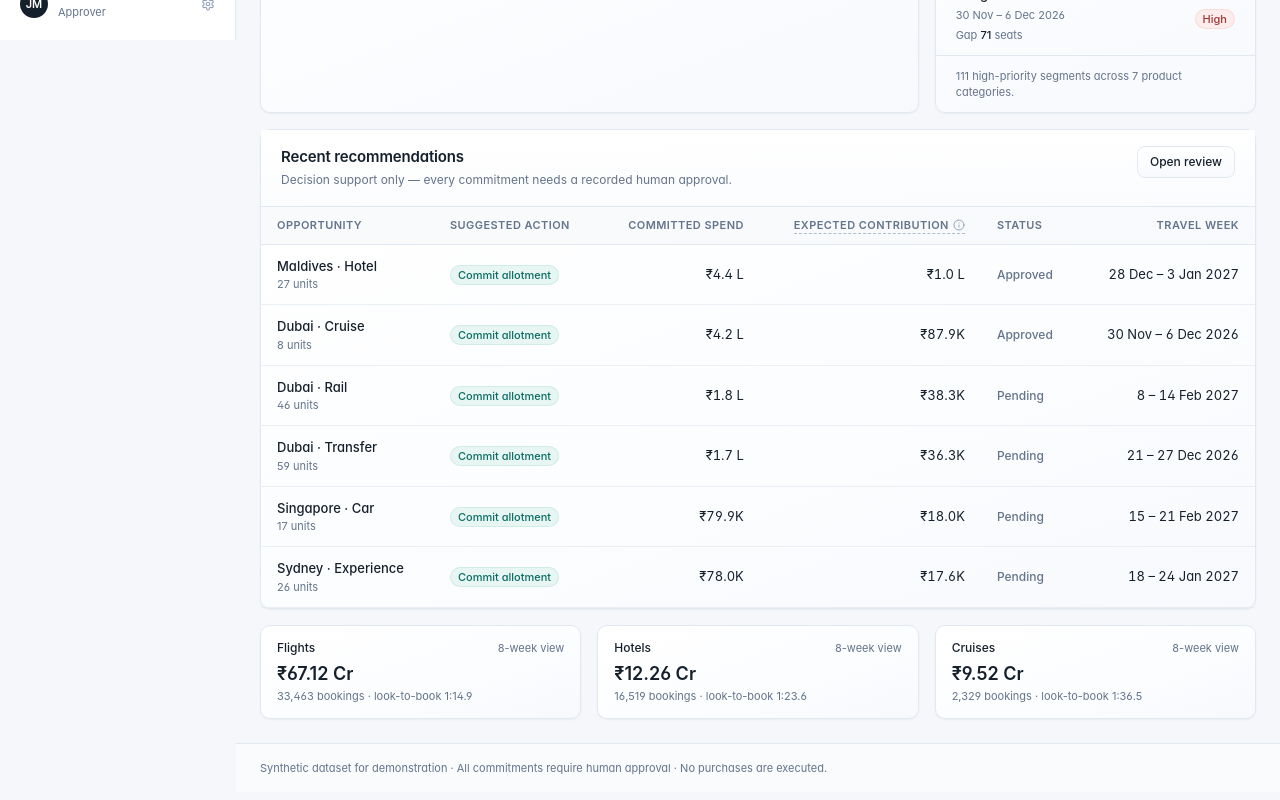
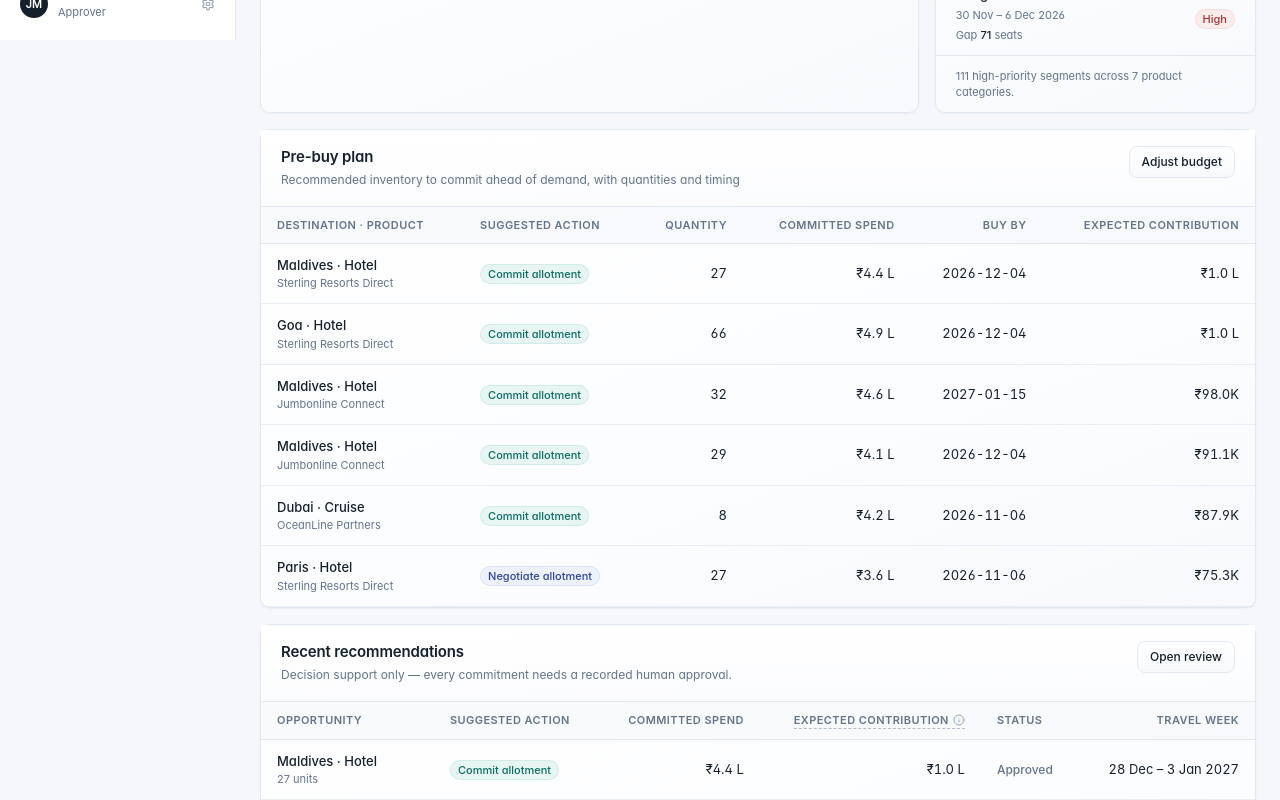
Before and after one commit to JITHUKANNAN-TJ/tbo-inventory-intelligence, a React (Vite) app: page /#/overview in a window 1280 px wide. Shown: the part 760-1560 px from the top of the page. Built offline with nearby package versions, Linux system fonts and the light colour scheme.

Commit message:
Add pricing timing risk scenarios pre-buy plan market signals

```diff
--- a/src/pages/BudgetOptimizer.tsx
+++ b/src/pages/BudgetOptimizer.tsx
@@ -77,7 +77,7 @@ export function BudgetOptimizerPage() {
   return (
     <div>
       <PageHeader
-        eyebrow="Budget optimizer"
+        eyebrow="Budget optimization"
         title="Allocate a limited budget"
         description="Set the budget and constraints, then compare the proposed allocation with the current baseline. The optimizer recommends; it never purchases."
         actions={
@@ -272,6 +272,37 @@ export function BudgetOptimizerPage() {
             <p className="mt-2 rounded-md bg-canvas px-2.5 py-2 font-mono text-2xs text-ink-muted">
               EV = p × margin − (1 − p) × unsold loss
             </p>
+          </Card>
+
+          <Card>
+            <CardHeader title="Risk scenarios" description="Best, expected and worst case for the current allocation" />
+            <div className="space-y-2.5 px-5 py-4 text-xs">
+              <div className="flex items-center justify-between gap-2">
+                <span className="text-ink-muted">Best case (all units sell)</span>
+                <span className="font-semibold text-ok">{fmt(optimizer.expectedContribution + optimizer.downside)}</span>
+              </div>
+              <div className="flex items-center justify-between gap-2">
+                <span className="text-ink-muted">Expected case (probability-weighted)</span>
+                <span className="font-semibold text-ink">{fmt(optimizer.expectedContribution)}</span>
+              </div>
+              <div className="flex items-center justify-between gap-2">
+                <span className="text-ink-muted">Worst case (nothing sells)</span>
+                <span className="font-semibold text-bad">-{fmt(optimizer.downside)}</span>
+              </div>
+              <div className="border-t border-line pt-2.5">
+                <div className="flex items-center justify-between gap-2">
+                  <span className="text-ink-muted">Committed spend at risk</span>
+                  <span className="font-medium text-ink">{fmt(optimizer.allocated)}</span>
+                </div>
+                <div className="mt-1 flex items-center justify-between gap-2">
+                  <span className="text-ink-muted">Reserve held back</span>
+                  <span className="font-medium text-ink">{fmt(optimizer.reserve)}</span>
+                </div>
+              </div>
+              <p className="pt-1 text-2xs leading-relaxed text-ink-muted">
+                Scenario spread reflects sell probabilities (0.95 / 0.70 / 0.38) by tranche. Tighten the risk profile to shrink the worst case.
+              </p>
+            </div>
           </Card>
         </div>
 
--- a/src/pages/Opportunities.tsx
+++ b/src/pages/Opportunities.tsx
@@ -81,7 +81,7 @@ export function OpportunitiesPage() {
   return (
     <div>
       <PageHeader
-        eyebrow="Opportunities"
+        eyebrow="Inventory opportunities"
         title="Where availability may fall short"
         description="Forecast demand compared with reliable bookable supply. Open a row to review supplier options and record a decision."
         actions={
--- a/src/pages/OpportunityDetail.tsx
+++ b/src/pages/OpportunityDetail.tsx
@@ -349,6 +349,53 @@ export function OpportunityDetailPage({ id }: { id?: string }) {
 
         <div className="space-y-4">
           <Card>
+            <CardHeader title="Pricing & purchase timing" description="Recommended sell price and when to commit" />
+            <div className="space-y-3 px-5 py-4 text-xs">
+              <div className="flex items-center justify-between gap-2">
+                <span className="text-ink-muted">Supplier cost / unit</span>
+                <span className="font-medium text-ink">{fmt(opportunity.bestUnitCost, false)}</span>
+              </div>
+              <div className="flex items-center justify-between gap-2">
+                <span className="text-ink-muted">Recommended sell price</span>
+                <span className="font-semibold text-ok">{fmt(Math.round(opportunity.bestUnitCost * 1.22), false)}</span>
+              </div>
+              <div className="flex items-center justify-between gap-2">
+                <span className="text-ink-muted">Target margin</span>
+                <span className="font-medium text-ink">~22% over cost</span>
+              </div>
+              <div className="flex items-center justify-between gap-2">
+                <span className="text-ink-muted">Price band</span>
+                <span className="font-medium text-ink">
+                  {fmt(Math.round(opportunity.bestUnitCost * 1.15), false)} – {fmt(Math.round(opportunity.bestUnitCost * 1.32), false)}
+                </span>
+              </div>
+              <div className="border-t border-line pt-3">
+                <div className="flex items-center justify-between gap-2">
+                  <span className="text-ink-muted">Buy-by date</span>
+                  <span className="font-medium text-ink">
+                    {(() => {
+                      const d = new Date(`${opportunity.weekStart}T00:00:00Z`)
+                      d.setUTCDate(d.getUTCDate() - category.leadDays)
+                      return d.toISOString().slice(0, 10)
+                    })()}
+                  </span>
+                </div>
+                <div className="mt-1 flex items-center justify-between gap-2">
+                  <span className="text-ink-muted">Lead time</span>
+                  <span className="font-medium text-ink">{category.leadDays} days</span>
+                </div>
+                <div className="mt-1 flex items-center justify-between gap-2">
+                  <span className="text-ink-muted">Release window</span>
+                  <span className="font-medium text-ink">{opportunity.quotes[0]?.releaseDays ?? 21} days</span>
+                </div>
+              </div>
+              <p className="pt-1 text-2xs leading-relaxed text-ink-muted">
+                Commit before the buy-by date to protect the rate; release unsold units inside the release window to limit downside.
+              </p>
+            </div>
+          </Card>
+
+          <Card>
             <CardHeader title="Risk" description="What could go wrong if demand is lower than expected" />
             <div className="space-y-4 px-5 py-4">
               <div>
--- a/src/pages/Overview.tsx
+++ b/src/pages/Overview.tsx
@@ -65,7 +65,7 @@ export function OverviewPage() {
   return (
     <div>
       <PageHeader
-        eyebrow="Overview"
+        eyebrow="Demand & availability"
         title="Inventory planning"
         description="A clear view of demand, availability and procurement decisions for the planning horizon."
         actions={
@@ -195,6 +195,65 @@ export function OverviewPage() {
 
       <Card className="mt-4">
         <CardHeader
+          title="Pre-buy plan"
+          description="Recommended inventory to commit ahead of demand, with quantities and timing"
+          action={
+            <Button variant="secondary" size="sm" onClick={() => navigate('/optimizer')}>
+              Adjust budget
+            </Button>
+          }
+        />
+        <TableWrap>
+          <thead>
+            <tr>
+              <Th>Destination · product</Th>
+              <Th>Suggested action</Th>
+              <Th align="right">Quantity</Th>
+              <Th align="right">Committed spend</Th>
+              <Th align="right">Buy by</Th>
+              <Th align="right">Expected contribution</Th>
+            </tr>
+          </thead>
+          <tbody>
+            {recommendations
+              .filter((rec) => rec.kind === 'commitment')
+              .sort((a, b) => b.expectedContribution - a.expectedContribution)
+              .slice(0, 6)
+              .map((rec, index) => {
+                const opportunity = opportunities.find((item) => item.id === rec.opportunityId)
+                const supplier = dataset.suppliers.find((item) => item.id === rec.supplierId)
+                const buyBy = opportunity
+                  ? new Date(new Date(`${opportunity.weekStart}T00:00:00Z`).getTime() - 24 * 86400000).toISOString().slice(0, 10)
+                  : '—'
+                return (
+                  <tr key={rec.id} className="data-row">
+                    <Td>
+                      <span className="font-medium text-ink">{opportunity ? opportunityLabel(opportunity) : rec.id}</span>
+                      <span className="block text-2xs text-ink-muted">{supplier?.name ?? rec.supplierId}</span>
+                    </Td>
+                    <Td>
+                      <ActionBadge action={rec.action} />
+                    </Td>
+                    <Td align="right">{rec.quantity.toLocaleString('en-IN')}</Td>
+                    <Td align="right">{fmt(rec.totalCost)}</Td>
+                    <Td align="right">{buyBy}</Td>
+                    <Td align="right">{fmt(rec.expectedContribution)}</Td>
+                  </tr>
+                )
+              })}
+            {recommendations.filter((rec) => rec.kind === 'commitment').length === 0 ? (
+              <tr>
+                <td colSpan={6} className="px-4 py-6 text-center text-xs text-ink-muted">
+                  Run the optimizer to generate a pre-buy plan.
+                </td>
+              </tr>
+            ) : null}
+          </tbody>
+        </TableWrap>
+      </Card>
+
+      <Card className="mt-4">
+        <CardHeader
           title="Recent recommendations"
           description="Decision support only — every commitment needs a recorded human approval."
           action={
--- a/src/pages/Recommendations.tsx
+++ b/src/pages/Recommendations.tsx
@@ -137,7 +137,7 @@ export function RecommendationsPage() {
   return (
     <div>
       <PageHeader
-        eyebrow="Recommendations"
+        eyebrow="Procurement decisions"
         title="Review and record decisions"
         description="Every procurement recommendation needs a human decision. Approvals capture the user, time and rationale for audit."
         actions={
--- a/src/pages/Suppliers.tsx
+++ b/src/pages/Suppliers.tsx
@@ -45,7 +45,7 @@ export function SuppliersPage() {
   return (
     <div>
       <PageHeader
-        eyebrow="Suppliers"
+        eyebrow="Supplier integration"
         title="Supplier intelligence"
         description="Compare rate, reliability, flexibility and response time before choosing where to source inventory."
       />
```
Also changed, not shown: src/pages/Settings.tsx (+38 -1 lines).
